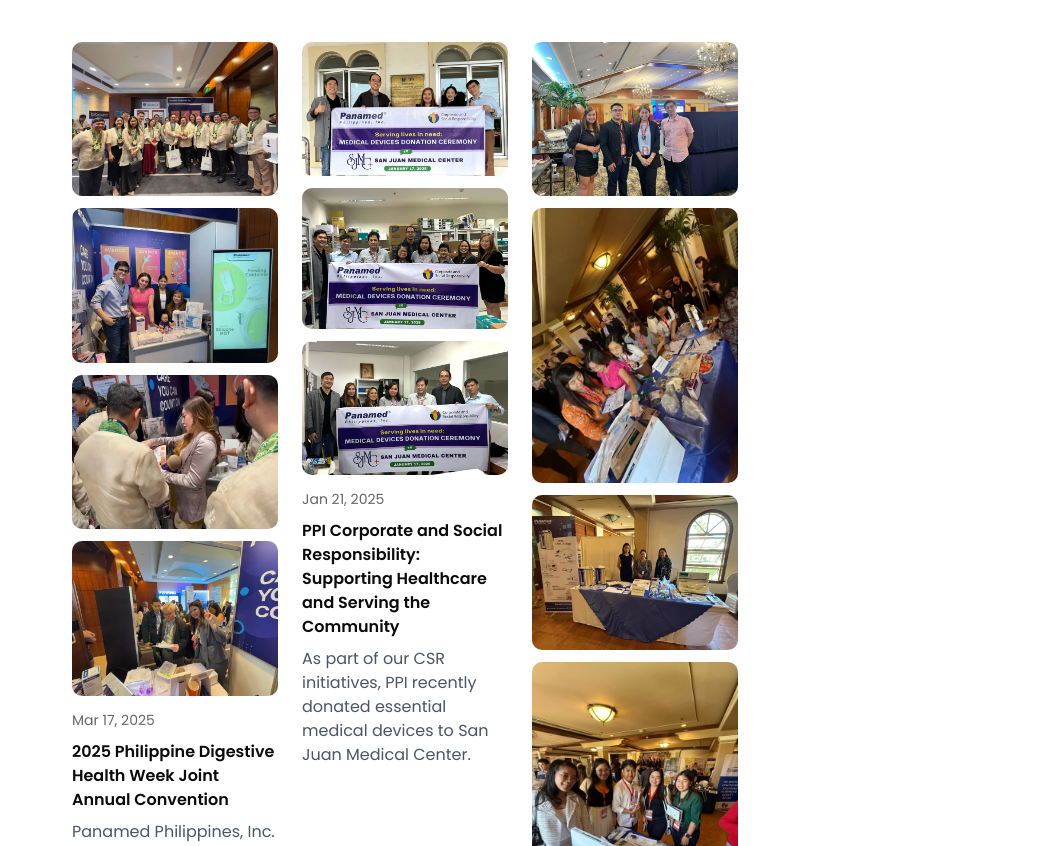
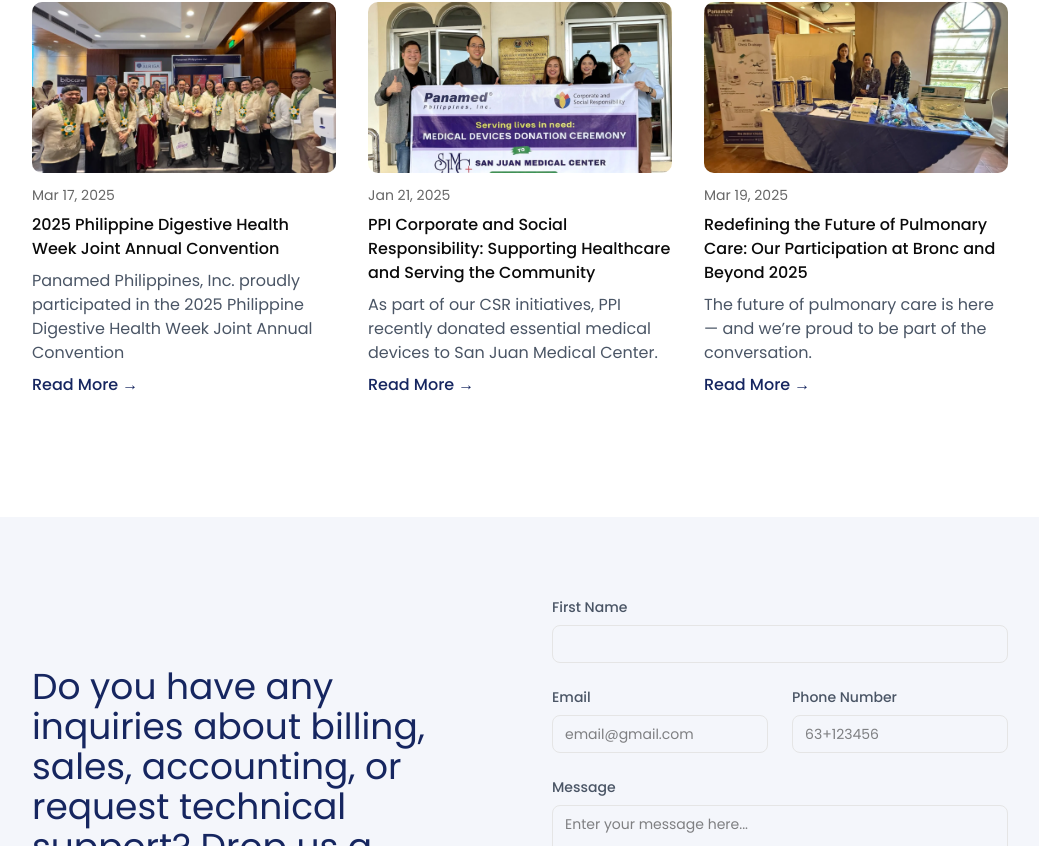
Before and after one commit to jiyancarloo/my-project, a Next.js app: page / in a window 1280 px wide. Shown: the part 7934-8780 px from the top of the page, without its empty margins (120-1159 px from the left). Built offline with nearby package versions, Linux system fonts and the light colour scheme.

Commit message:
Update News.tsx
Updated and fixed layout of old News section, removed map function and rendered the coverImage directly and also adjusted sizing of images and also changed font semibold to font medium

```diff
--- a/components/sections/NewsSection/News.tsx
+++ b/components/sections/NewsSection/News.tsx
@@ -9,7 +9,7 @@
   return (
     <>
       <section id="news" ref={sectionRef} className="min-h-screen relative ">
-        <div className="mx-40 py-30 p-8 space-y-14">
+        <div className="px-4 sm:px-8 py-30 lg:mx-30 lg:py-30 space-y-14">
           <div className="w-fit flex items-center gap-2">
             <div className="w-8 h-px bg-third rounded-full" />
             <span className="text-black/60 uppercase tracking-wide whitespace-nowrap">
@@ -17,39 +17,44 @@
             </span>
           </div>
           <article className="mt-4">
-            <p className=" text-4xl text-third max-w-7xl">
+            <p className="text-2xl lg:text-4xl text-third max-w-7xl">
               Stay informed with the latest updates, announcements, and industry
               insights from our team.
             </p>
           </article>
 
           <div className="mx-auto">
-            <div className="grid lg:grid-cols-4 sm:grid-cols-1 gap-6 mt-8">
+            <div className="grid lg:grid-cols-3 sm:grid-cols-1 gap-8 mt-8">
               {news.map((item, index) => (
-                <Link key={index} href={`/news/${item.slug}`}>
-                  {index === 0}
-                  {item.images.map((image, index) => (
+                <div key={index}>
                   <Image
                     key={index}
-                      src={image.src}
+                    src={item.coverImage.src}
+                    alt={item.coverImage.alt}
                     width={400}
                     height={400}
-                      alt={image.alt}
-                      className="mb-3 rounded-lg object-fit-cover"
+                    className="mb-3 w-full aspect-video object-cover rounded-lg"
                   />
-                  ))}
-                  <div className="mb-2">
-                    <span className="text-black/60 text-sm">{item.date}</span>
+
+                  <div className="space-y-2">
+                    <span className="text-black/60 text-sm block">
+                      {item.date}
+                    </span>
+                    <div className="">
+                      <span className="font-medium">{item.title}</span>
                     </div>
-                  <div className="space-y-2">
-                    <div>
-                      <span className=" font-semibold">{item.title}</span>
+                    <span className="text-gray-600 block">{item.exerpt}</span>
                   </div>
-                    <div>
-                      <span className="text-gray-600">{item.exerpt}</span>
+
+                  <Link
+                    href={`/news/${item.slug}`}
+                    className="inline-flex items-center gap-1 text-third font-medium group mt-2 ">
+                    Read More
+                    <span className="transform transition-transform duration-400 group-hover:translate-x-1">
+                      →
+                    </span>
+                  </Link>
                 </div>
-                  </div>
-                </Link>
               ))}
             </div>
           </div>
```
Lines whose indentation alone changed are shown as unchanged.
